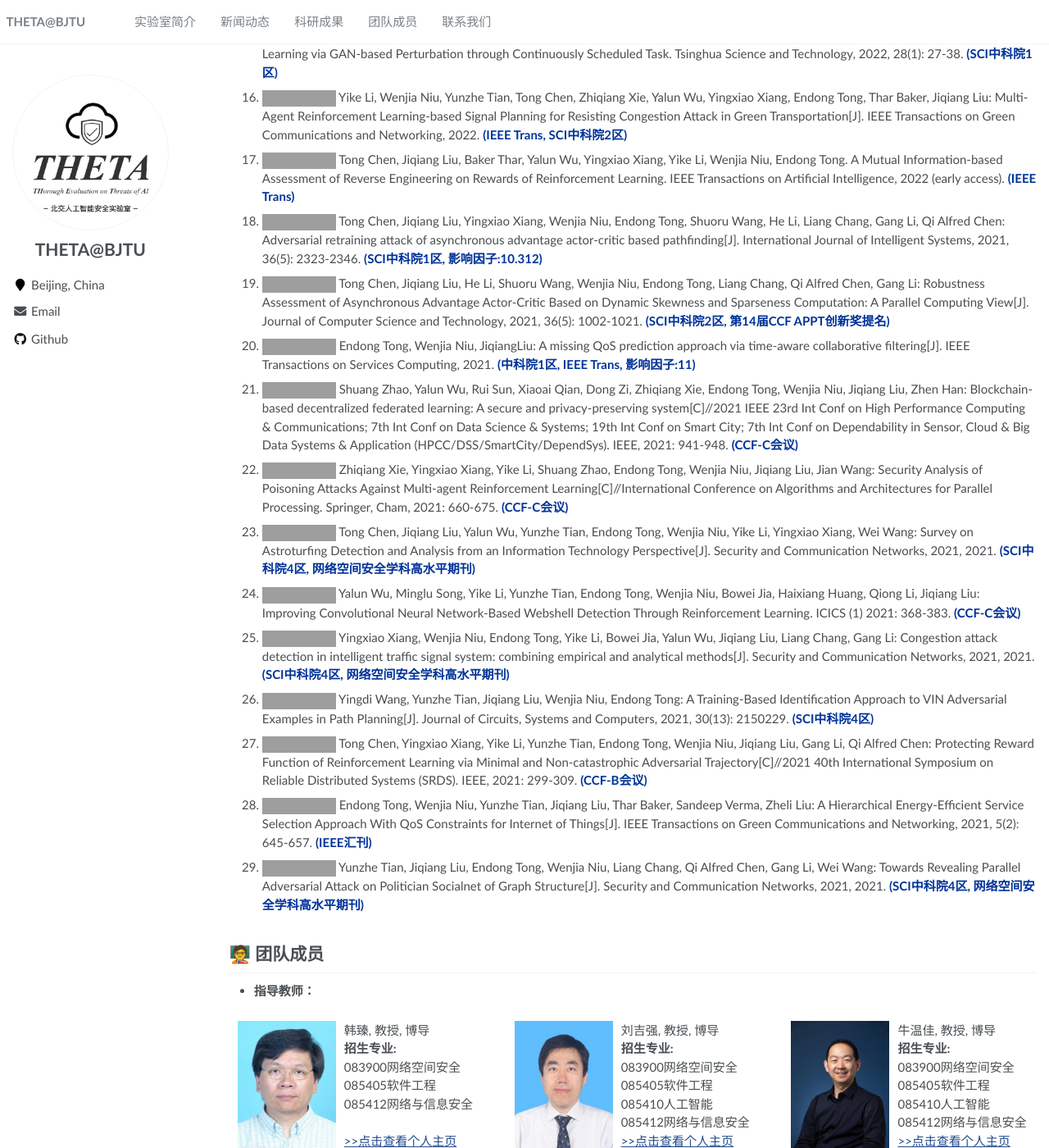
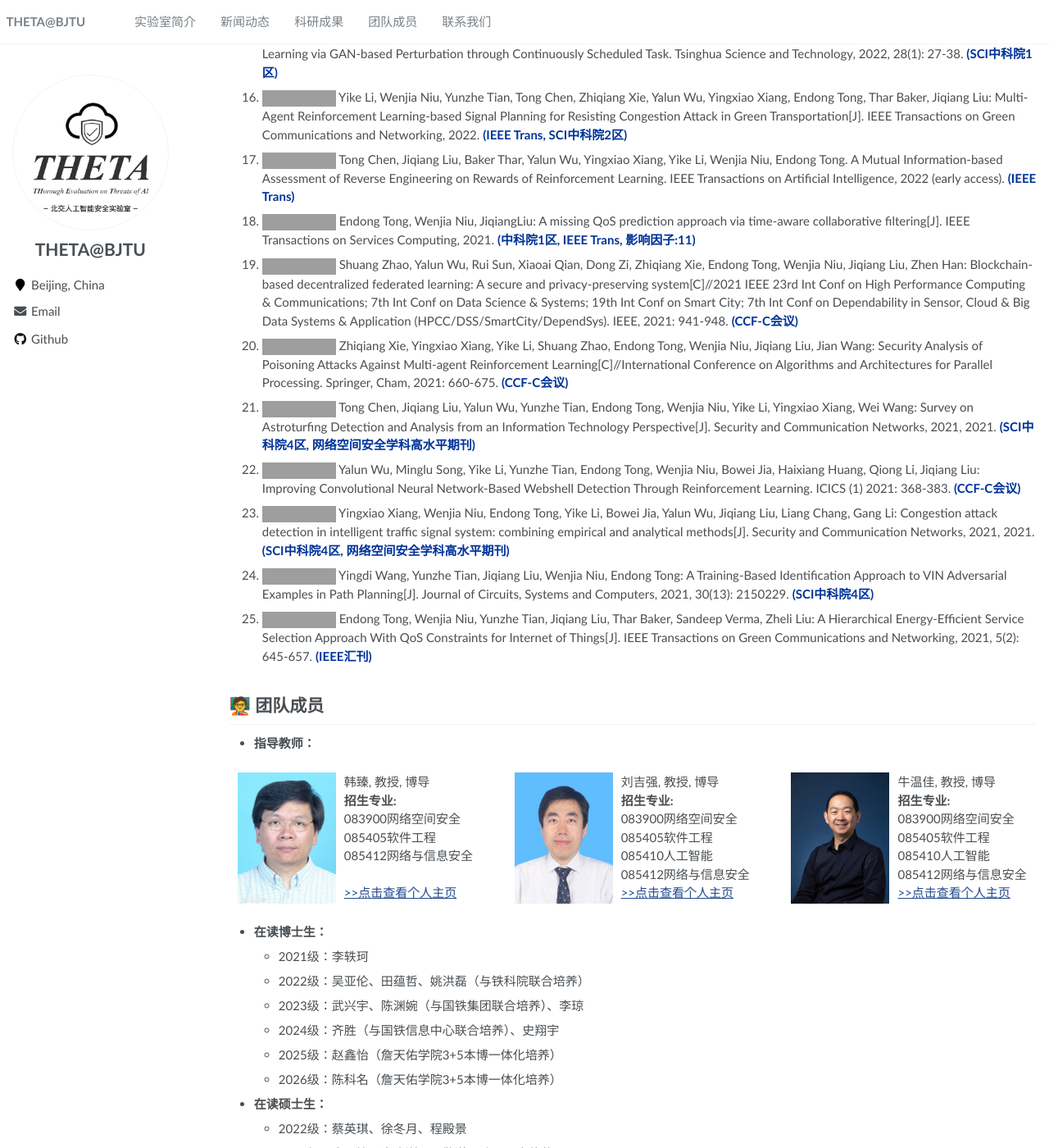
Before and after one commit to xiaoshu1221/Zhangruoyang.github.io, a Jekyll site: the page built from _pages/about.md, in a window 1280 px wide and 1400 px high, scrolled down 3317 px. Shown: the whole window at 82% size. Built offline with Jekyll 4.4.1, drawn with Linux system fonts in a browser that asks for light colours; grey boxes are pictures that could not be loaded.

Commit message:
Update about.md

```diff
--- a/_pages/about.md
+++ b/_pages/about.md
@@ -129,18 +129,14 @@ redirect_from:
 15. <img src="https://img.shields.io/badge/TST-2023-blue?style=flat-square"> Yike Li, Yunzhe Tian, Endong Tong, Wenjia Niu, Yingxiao Xiang, Tong Chen, Yalun Wu, Jiqiang Liu. Curricular Robust Reinforcement Learning via GAN-based Perturbation through Continuously Scheduled Task. Tsinghua Science and Technology, 2022, 28(1): 27-38. <b><font color="#003399">(SCI中科院1区)</font></b>
 16. <img src="https://img.shields.io/badge/TGCN-2022-blue?style=flat-square"> Yike Li, Wenjia Niu, Yunzhe Tian, Tong Chen, Zhiqiang Xie, Yalun Wu, Yingxiao Xiang, Endong Tong, Thar Baker, Jiqiang Liu: Multi-Agent Reinforcement Learning-based Signal Planning for Resisting Congestion Attack in Green Transportation[J]. IEEE Transactions on Green Communications and Networking, 2022. <b><font color="#003399">(IEEE Trans, SCI中科院2区)</font></b>
 17. <img src="https://img.shields.io/badge/TAI-2022-blue?style=flat-square"> Tong Chen, Jiqiang Liu, Baker Thar, Yalun Wu, Yingxiao Xiang, Yike Li, Wenjia Niu, Endong Tong. A Mutual Information-based Assessment of Reverse Engineering on Rewards of Reinforcement Learning. IEEE Transactions on Artificial Intelligence, 2022 (early access). <b><font color="#003399">(IEEE Trans)</font></b>
-18. <img src="https://img.shields.io/badge/IJIS-2021-blue?style=flat-square"> Tong Chen, Jiqiang Liu, Yingxiao Xiang, Wenjia Niu, Endong Tong, Shuoru Wang, He Li, Liang Chang, Gang Li, Qi Alfred Chen: Adversarial retraining attack of asynchronous advantage actor‐critic based pathfinding[J]. International Journal of Intelligent Systems, 2021, 36(5): 2323-2346. <b><font color="#003399">(SCI中科院1区, 影响因子:10.312)</font></b>
-19. <img src="https://img.shields.io/badge/JCST-2021-blue?style=flat-square"> Tong Chen, Jiqiang Liu, He Li, Shuoru Wang, Wenjia Niu, Endong Tong, Liang Chang, Qi Alfred Chen, Gang Li: Robustness Assessment of Asynchronous Advantage Actor-Critic Based on Dynamic Skewness and Sparseness Computation: A Parallel Computing View[J]. Journal of Computer Science and Technology, 2021, 36(5): 1002-1021. <b><font color="#003399">(SCI中科院2区, 第14届CCF APPT创新奖提名)</font></b>
-20. <img src="https://img.shields.io/badge/TSC-2021-blue?style=flat-square"> Endong Tong, Wenjia Niu, JiqiangLiu: A missing QoS prediction approach via time-aware collaborative filtering[J]. IEEE Transactions on Services Computing, 2021. <b><font color="#003399">(中科院1区, IEEE Trans, 影响因子:11)</font></b>
-21. <img src="https://img.shields.io/badge/HPCC-2021-blue?style=flat-square"> Shuang Zhao, Yalun Wu, Rui Sun, Xiaoai Qian, Dong Zi, Zhiqiang Xie, Endong Tong, Wenjia Niu, Jiqiang Liu, Zhen Han: Blockchain-based decentralized federated learning: A secure and privacy-preserving system[C]//2021 IEEE 23rd Int Conf on High Performance Computing & Communications; 7th Int Conf on Data Science & Systems; 19th Int Conf on Smart City; 7th Int Conf on Dependability in Sensor, Cloud & Big Data Systems & Application (HPCC/DSS/SmartCity/DependSys). IEEE, 2021: 941-948. <b><font color="#003399">(CCF-C会议)</font></b>
-22. <img src="https://img.shields.io/badge/ICA3PP-2021-blue?style=flat-square"> Zhiqiang Xie, Yingxiao Xiang, Yike Li, Shuang Zhao, Endong Tong, Wenjia Niu, Jiqiang Liu, Jian Wang: Security Analysis of Poisoning Attacks Against Multi-agent Reinforcement Learning[C]//International Conference on Algorithms and Architectures for Parallel Processing. Springer, Cham, 2021: 660-675. <b><font color="#003399">(CCF-C会议)</font></b>
-23. <img src="https://img.shields.io/badge/SCN-2021-blue?style=flat-square"> Tong Chen, Jiqiang Liu, Yalun Wu, Yunzhe Tian, Endong Tong, Wenjia Niu, Yike Li, Yingxiao Xiang, Wei Wang: Survey on Astroturfing Detection and Analysis from an Information Technology Perspective[J]. Security and Communication Networks, 2021, 2021. <b><font color="#003399">(SCI中科院4区, 网络空间安全学科高水平期刊)</font></b>
-24. <img src="https://img.shields.io/badge/ICICS-2021-blue?style=flat-square"> Yalun Wu, Minglu Song, Yike Li, Yunzhe Tian, Endong Tong, Wenjia Niu, Bowei Jia, Haixiang Huang, Qiong Li, Jiqiang Liu: Improving Convolutional Neural Network-Based Webshell Detection Through Reinforcement Learning. ICICS (1) 2021: 368-383. <b><font color="#003399">(CCF-C会议)</font></b>
-25. <img src="https://img.shields.io/badge/SCN-2021-blue?style=flat-square"> Yingxiao Xiang, Wenjia Niu, Endong Tong, Yike Li, Bowei Jia, Yalun Wu, Jiqiang Liu, Liang Chang, Gang Li: Congestion attack detection in intelligent traffic signal system: combining empirical and analytical methods[J]. Security and Communication Networks, 2021, 2021. <b><font color="#003399">(SCI中科院4区, 网络空间安全学科高水平期刊)</font></b>
-26. <img src="https://img.shields.io/badge/JCSC-2021-blue?style=flat-square"> Yingdi Wang, Yunzhe Tian, Jiqiang Liu, Wenjia Niu, Endong Tong: A Training-Based Identification Approach to VIN Adversarial Examples in Path Planning[J]. Journal of Circuits, Systems and Computers, 2021, 30(13): 2150229. <b><font color="#003399">(SCI中科院4区)</font></b>
-27. <img src="https://img.shields.io/badge/SRDS-2021-blue?style=flat-square"> Tong Chen, Yingxiao Xiang, Yike Li, Yunzhe Tian, Endong Tong, Wenjia Niu, Jiqiang Liu, Gang Li, Qi Alfred Chen: Protecting Reward Function of Reinforcement Learning via Minimal and Non-catastrophic Adversarial Trajectory[C]//2021 40th International Symposium on Reliable Distributed Systems (SRDS). IEEE, 2021: 299-309. <b><font color="#003399">(CCF-B会议)</font></b>
-28. <img src="https://img.shields.io/badge/TGCN-2021-blue?style=flat-square"> Endong Tong, Wenjia Niu, Yunzhe Tian, Jiqiang Liu, Thar Baker, Sandeep Verma, Zheli Liu: A Hierarchical Energy-Efficient Service Selection Approach With QoS Constraints for Internet of Things[J]. IEEE Transactions on Green Communications and Networking, 2021, 5(2): 645-657. <b><font color="#003399">(IEEE汇刊)</font></b>
-29. <img src="https://img.shields.io/badge/SCN-2021-blue?style=flat-square"> Yunzhe Tian, Jiqiang Liu, Endong Tong, Wenjia Niu, Liang Chang, Qi Alfred Chen, Gang Li, Wei Wang: Towards Revealing Parallel Adversarial Attack on Politician Socialnet of Graph Structure[J]. Security and Communication Networks, 2021, 2021. <b><font color="#003399">(SCI中科院4区, 网络空间安全学科高水平期刊)</font></b>
+18. <img src="https://img.shields.io/badge/TSC-2021-blue?style=flat-square"> Endong Tong, Wenjia Niu, JiqiangLiu: A missing QoS prediction approach via time-aware collaborative filtering[J]. IEEE Transactions on Services Computing, 2021. <b><font color="#003399">(中科院1区, IEEE Trans, 影响因子:11)</font></b>
+19. <img src="https://img.shields.io/badge/HPCC-2021-blue?style=flat-square"> Shuang Zhao, Yalun Wu, Rui Sun, Xiaoai Qian, Dong Zi, Zhiqiang Xie, Endong Tong, Wenjia Niu, Jiqiang Liu, Zhen Han: Blockchain-based decentralized federated learning: A secure and privacy-preserving system[C]//2021 IEEE 23rd Int Conf on High Performance Computing & Communications; 7th Int Conf on Data Science & Systems; 19th Int Conf on Smart City; 7th Int Conf on Dependability in Sensor, Cloud & Big Data Systems & Application (HPCC/DSS/SmartCity/DependSys). IEEE, 2021: 941-948. <b><font color="#003399">(CCF-C会议)</font></b>
+20. <img src="https://img.shields.io/badge/ICA3PP-2021-blue?style=flat-square"> Zhiqiang Xie, Yingxiao Xiang, Yike Li, Shuang Zhao, Endong Tong, Wenjia Niu, Jiqiang Liu, Jian Wang: Security Analysis of Poisoning Attacks Against Multi-agent Reinforcement Learning[C]//International Conference on Algorithms and Architectures for Parallel Processing. Springer, Cham, 2021: 660-675. <b><font color="#003399">(CCF-C会议)</font></b>
+21. <img src="https://img.shields.io/badge/SCN-2021-blue?style=flat-square"> Tong Chen, Jiqiang Liu, Yalun Wu, Yunzhe Tian, Endong Tong, Wenjia Niu, Yike Li, Yingxiao Xiang, Wei Wang: Survey on Astroturfing Detection and Analysis from an Information Technology Perspective[J]. Security and Communication Networks, 2021, 2021. <b><font color="#003399">(SCI中科院4区, 网络空间安全学科高水平期刊)</font></b>
+22. <img src="https://img.shields.io/badge/ICICS-2021-blue?style=flat-square"> Yalun Wu, Minglu Song, Yike Li, Yunzhe Tian, Endong Tong, Wenjia Niu, Bowei Jia, Haixiang Huang, Qiong Li, Jiqiang Liu: Improving Convolutional Neural Network-Based Webshell Detection Through Reinforcement Learning. ICICS (1) 2021: 368-383. <b><font color="#003399">(CCF-C会议)</font></b>
+23. <img src="https://img.shields.io/badge/SCN-2021-blue?style=flat-square"> Yingxiao Xiang, Wenjia Niu, Endong Tong, Yike Li, Bowei Jia, Yalun Wu, Jiqiang Liu, Liang Chang, Gang Li: Congestion attack detection in intelligent traffic signal system: combining empirical and analytical methods[J]. Security and Communication Networks, 2021, 2021. <b><font color="#003399">(SCI中科院4区, 网络空间安全学科高水平期刊)</font></b>
+24. <img src="https://img.shields.io/badge/JCSC-2021-blue?style=flat-square"> Yingdi Wang, Yunzhe Tian, Jiqiang Liu, Wenjia Niu, Endong Tong: A Training-Based Identification Approach to VIN Adversarial Examples in Path Planning[J]. Journal of Circuits, Systems and Computers, 2021, 30(13): 2150229. <b><font color="#003399">(SCI中科院4区)</font></b>
+25. <img src="https://img.shields.io/badge/TGCN-2021-blue?style=flat-square"> Endong Tong, Wenjia Niu, Yunzhe Tian, Jiqiang Liu, Thar Baker, Sandeep Verma, Zheli Liu: A Hierarchical Energy-Efficient Service Selection Approach With QoS Constraints for Internet of Things[J]. IEEE Transactions on Green Communications and Networking, 2021, 5(2): 645-657. <b><font color="#003399">(IEEE汇刊)</font></b>
 
 
 
```
